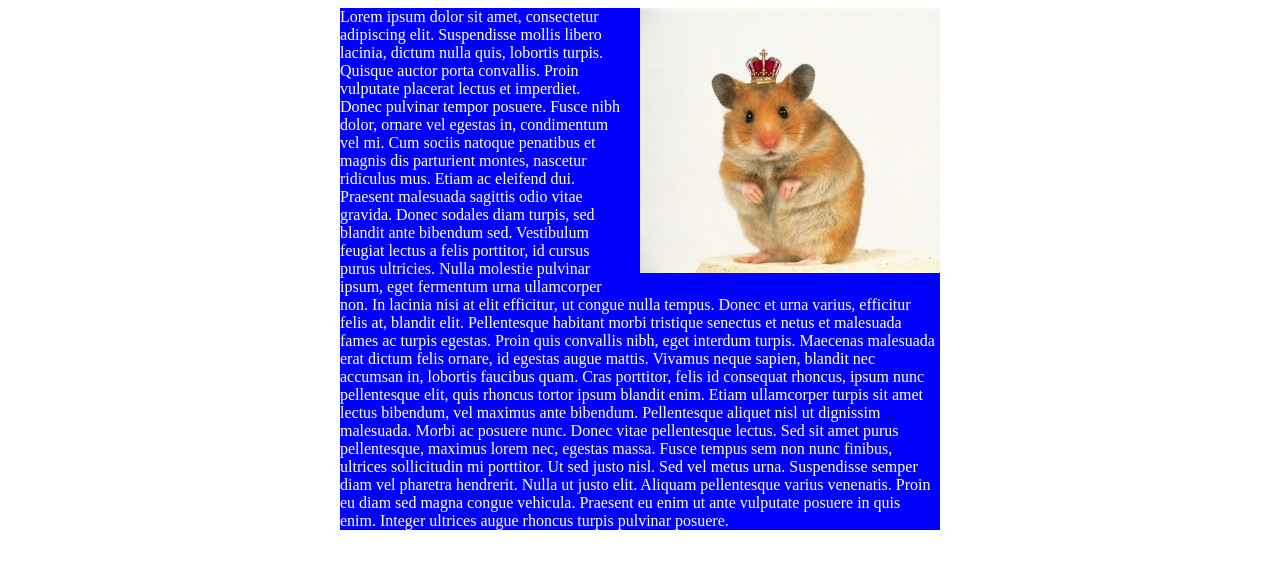
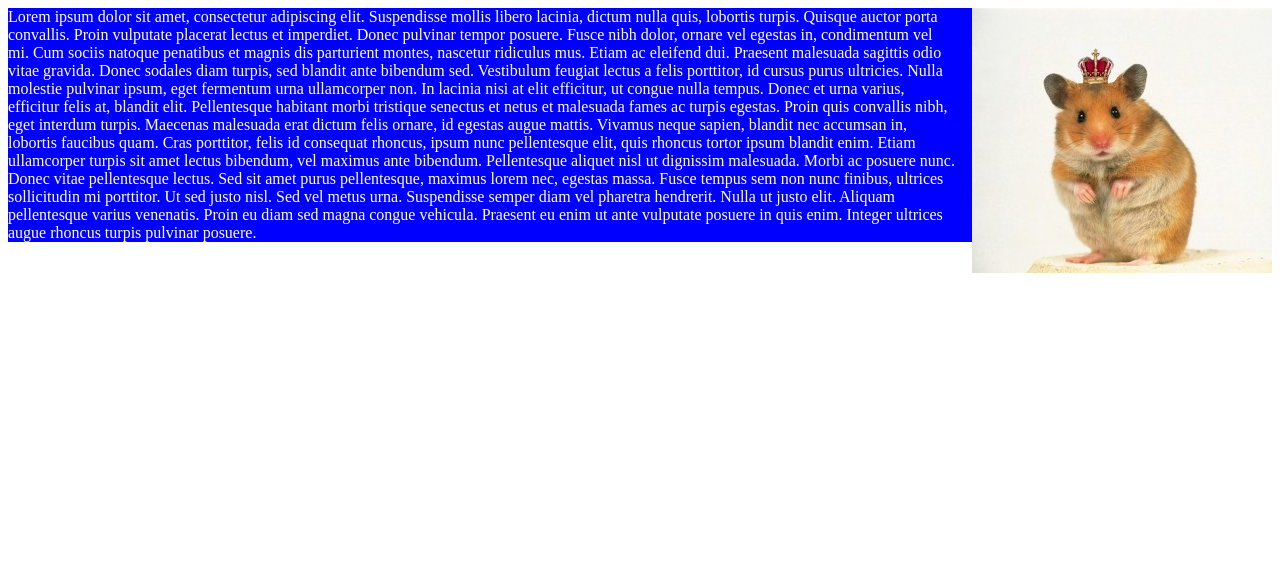
Before and after one commit to Kochetkova9928/WebsLab, a plain HTML site: page Task 2.9.html in a window 1280 px wide. Drawn offline with Linux system fonts and the light colour scheme.

Commit message:
Update Task 2.9.html

```diff
--- a/Task 2.9.html
+++ b/Task 2.9.html
@@ -8,7 +8,7 @@
         div {
             background-color: blue;
             color: white;
-            max-width: 600px;
+            min-width: 600px;
             margin: 0 auto;
         }
 
```
